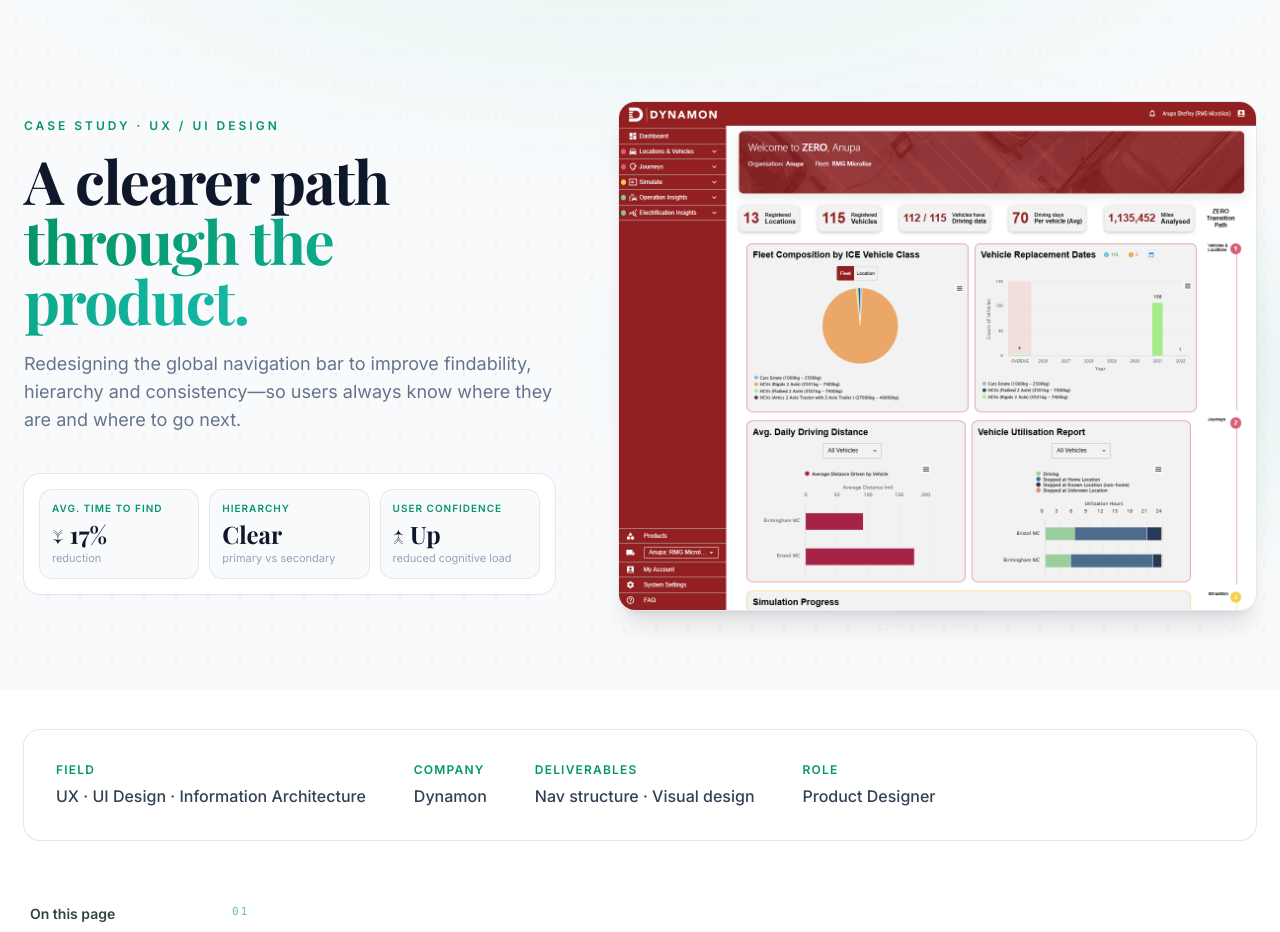
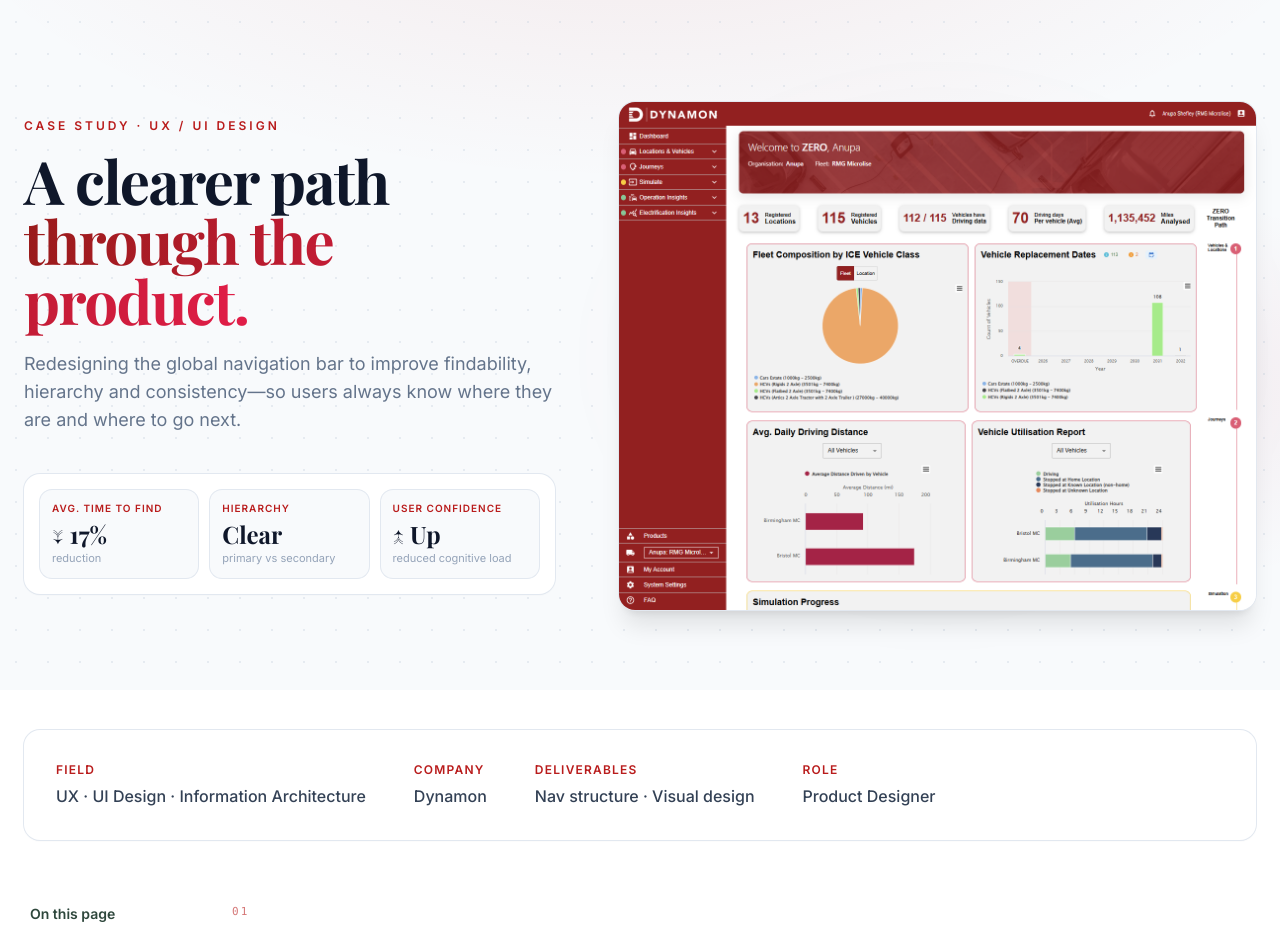
Before and after one commit to AnupaShefley/portfolio, a Next.js app: page /works/navbar in a window 1280 px wide. Shown: the part 58-990 px from the top of the page. Built offline with nearby package versions, Linux system fonts and the light colour scheme; a web font is replaced by a local one.

Commit message:
update to red theme

```diff
--- a/app/works/navbar/NavbarContent.tsx
+++ b/app/works/navbar/NavbarContent.tsx
@@ -42,7 +42,7 @@
 
 function SectionNum({ n }: { n: string }) {
   return (
-    <p className="text-[11px] font-mono uppercase tracking-[0.2em] text-emerald-600/60 mb-2 select-none">
+    <p className="text-[11px] font-mono uppercase tracking-[0.2em] text-red-700/60 mb-2 select-none">
       {n}
     </p>
   )
@@ -53,7 +53,7 @@
     <ul className="space-y-2 text-slate-600">
       {items.map((item) => (
         <li key={item} className="flex items-start gap-2.5">
-          <span className="mt-[7px] w-[5px] h-[5px] rounded-full shrink-0 bg-emerald-500" />
+          <span className="mt-[7px] w-[5px] h-[5px] rounded-full shrink-0 bg-red-500" />
           {item}
         </li>
       ))}
@@ -66,7 +66,7 @@
     <ol className="space-y-2 text-slate-600">
       {items.map((item, i) => (
         <li key={item} className="flex items-start gap-3">
-          <span className="mt-[1px] text-xs font-mono font-bold text-emerald-600 shrink-0 w-4 tabular-nums">
+          <span className="mt-[1px] text-xs font-mono font-bold text-red-700 shrink-0 w-4 tabular-nums">
             {i + 1}.
           </span>
           {item}
@@ -90,7 +90,7 @@
             aria-hidden
             style={{
               background:
-                'radial-gradient(ellipse 80% 60% at 50% -10%, rgba(16,185,129,0.09) 0%, transparent 70%), radial-gradient(ellipse 40% 40% at 90% 60%, rgba(5,150,105,0.07) 0%, transparent 65%)',
+                'radial-gradient(ellipse 80% 60% at 50% -10%, rgba(185,28,28,0.08) 0%, transparent 70%), radial-gradient(ellipse 40% 40% at 90% 60%, rgba(159,18,57,0.06) 0%, transparent 65%)',
             }}
           />
           {/* Dot grid */}
@@ -111,7 +111,7 @@
                   initial={{ opacity: 0, y: 12 }}
                   animate={{ opacity: 1, y: 0 }}
                   transition={{ duration: 0.5, ease: [0.22, 1, 0.36, 1] }}
-                  className="text-xs font-semibold tracking-[0.25em] uppercase text-emerald-600 mb-4"
+                  className="text-xs font-semibold tracking-[0.25em] uppercase text-red-700 mb-4"
                 >
                   Case Study · UX / UI Design
                 </motion.p>
@@ -123,7 +123,7 @@
                   className="text-4xl md:text-5xl lg:text-6xl font-serif font-bold text-slate-900 mb-5 leading-[1.1] tracking-tight"
                 >
                   A clearer path{' '}
-                  <span className="text-transparent bg-clip-text bg-gradient-to-r from-emerald-600 to-teal-500">
+                  <span className="text-transparent bg-clip-text bg-gradient-to-r from-red-800 to-rose-600">
                     through the product.
                   </span>
                 </motion.h1>
@@ -153,7 +153,7 @@
                       key={stat.label}
                       className="flex flex-col p-3 rounded-xl bg-slate-50 ring-1 ring-slate-200"
                     >
-                      <dt className="text-[10px] uppercase tracking-widest font-semibold text-emerald-600 mb-1 leading-tight">
+                      <dt className="text-[10px] uppercase tracking-widest font-semibold text-red-700 mb-1 leading-tight">
                         {stat.label}
                       </dt>
                       <dd className="text-lg sm:text-xl md:text-2xl font-serif font-bold text-slate-900 leading-tight">
@@ -177,7 +177,7 @@
                   aria-hidden
                   style={{
                     background:
-                      'radial-gradient(ellipse 70% 70% at 50% 50%, rgba(16,185,129,0.12), transparent 70%)',
+                      'radial-gradient(ellipse 70% 70% at 50% 50%, rgba(185,28,28,0.10), transparent 70%)',
                     filter: 'blur(32px)',
                     transform: 'scale(1.1)',
                   }}
@@ -209,7 +209,7 @@
               { label: 'Role', value: 'Product Designer' },
             ].map(({ label, value }) => (
               <div key={label}>
-                <p className="text-xs uppercase tracking-widest font-semibold text-emerald-600 mb-1.5">
+                <p className="text-xs uppercase tracking-widest font-semibold text-red-700 mb-1.5">
                   {label}
                 </p>
                 <p className="text-slate-700 font-medium">{value}</p>
@@ -351,18 +351,18 @@
             {/* ─── Key Insight callout ─────────────────────── */}
             <motion.div
               {...rv()}
-              className="relative rounded-2xl border border-emerald-100 bg-emerald-50/60 p-8 md:p-12 text-center overflow-hidden"
+              className="relative rounded-2xl border border-red-100 bg-red-50/60 p-8 md:p-12 text-center overflow-hidden"
             >
               <div
                 className="absolute inset-0 pointer-events-none"
                 aria-hidden
                 style={{
                   background:
-                    'radial-gradient(ellipse 70% 80% at 50% 50%, rgba(16,185,129,0.05), transparent)',
+                    'radial-gradient(ellipse 70% 80% at 50% 50%, rgba(185,28,28,0.05), transparent)',
                 }}
               />
               <span
-                className="absolute font-serif text-emerald-300/50 select-none pointer-events-none"
+                className="absolute font-serif text-red-300/50 select-none pointer-events-none"
                 aria-hidden
                 style={{ fontSize: '160px', lineHeight: 1, top: '-20px', left: '12px' }}
               >
@@ -608,7 +608,7 @@
                     className="space-y-2"
                   >
                     <div className="flex items-center gap-3">
-                      <span className="inline-flex items-center justify-center w-6 h-6 rounded-full bg-emerald-50 text-emerald-600 text-xs font-bold ring-1 ring-emerald-200 shrink-0">
+                      <span className="inline-flex items-center justify-center w-6 h-6 rounded-full bg-red-50 text-red-700 text-xs font-bold ring-1 ring-red-200 shrink-0">
                         {item.num}
                       </span>
                       <h3 className="text-base md:text-lg font-semibold text-slate-900">
@@ -641,7 +641,7 @@
                   className="rounded-xl border border-slate-200 bg-white p-6 shadow-sm"
                 >
                   <div className="flex items-center gap-2 mb-4">
-                    <span className="w-2 h-2 rounded-full bg-emerald-500" />
+                    <span className="w-2 h-2 rounded-full bg-red-500" />
                     <h3 className="text-base font-semibold text-slate-900">User Experience</h3>
                   </div>
                   <BulletList
@@ -659,7 +659,7 @@
                   className="rounded-xl border border-slate-200 bg-white p-6 shadow-sm"
                 >
                   <div className="flex items-center gap-2 mb-4">
-                    <span className="w-2 h-2 rounded-full bg-emerald-500" />
+                    <span className="w-2 h-2 rounded-full bg-red-500" />
                     <h3 className="text-base font-semibold text-slate-900">Product Improvements</h3>
                   </div>
                   <BulletList
```
